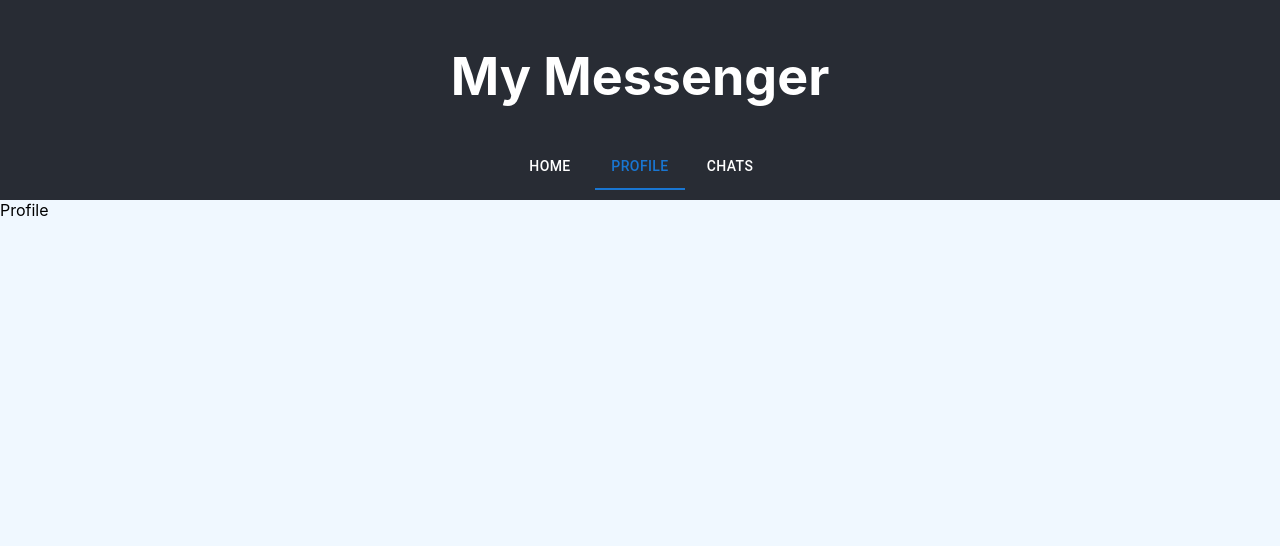
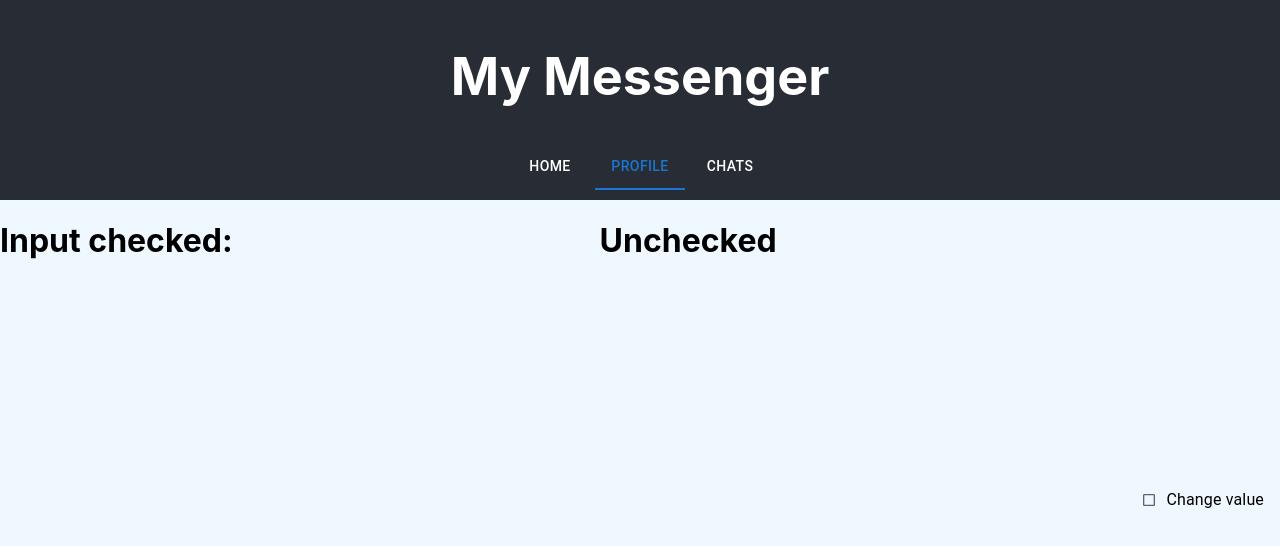
Before and after one commit to AstyCX/react-gb, a React (Create React App) app: page /profile in a window 1280 px wide. Shown: the top 546 px of the page. Built offline with nearby package versions, Linux system fonts and the light colour scheme.

Commit message:
Redux profile checkbox

```diff
--- a/package.json
+++ b/package.json
@@ -12,8 +12,10 @@
     "@testing-library/user-event": "^13.5.0",
     "react": "^17.0.2",
     "react-dom": "^17.0.2",
+    "react-redux": "^8.0.1",
     "react-router-dom": "^6.3.0",
     "react-scripts": "5.0.0",
+    "redux": "^4.2.0",
     "web-vitals": "^2.1.4"
   },
   "scripts": {
--- a/src/components/AddChat.js
+++ b/src/components/AddChat.js
@@ -15,7 +15,8 @@ const AddChat = ({chats, setChats}) => {
             h[+(Object.keys(chats).slice(-1)[0])+1] = {
                 title: value,
                 icon: <Person />,
-                messages: []
+                messages: [],
+                changed: false
             }
             return h
         })
--- a/src/index.js
+++ b/src/index.js
@@ -5,6 +5,8 @@ import App from './App';
 import reportWebVitals from './reportWebVitals';
 import {createTheme} from "@mui/material";
 import {ThemeProvider} from "@mui/material";
+import {Provider} from "react-redux";
+import store from "./store";
 
 const theme = createTheme({
     palette: {
@@ -23,9 +25,11 @@ const theme = createTheme({
 
 ReactDOM.render(
   <React.StrictMode>
-    <ThemeProvider theme={theme}>
-        <App />
-    </ThemeProvider>
+    <Provider store={store}>
+        <ThemeProvider theme={theme}>
+            <App />
+        </ThemeProvider>
+    </Provider>
   </React.StrictMode>,
   document.getElementById('root')
 );
--- a/src/pages/Profile.js
+++ b/src/pages/Profile.js
@@ -1,5 +1,24 @@
+import {useDispatch, useSelector} from "react-redux";
+import {changeVisible} from "../store/profile/actions";
+import {Checkbox, FormControlLabel} from "@mui/material";
+import {useCallback} from "react";
+
 const Profile = () => {
-    return <div>Profile</div>
+    const {checked} = useSelector(store=>store);
+    const dispatch = useDispatch();
+
+    const handleChange = useCallback(() => {
+        dispatch(changeVisible);
+    }, [dispatch]);
+
+    return <>
+        <h1>Input checked: </h1>
+        {checked && <h1>Checked</h1>}
+        {!checked && <h1>Unchecked</h1>}
+        <FormControlLabel
+            control={<Checkbox onChange={handleChange} size={'big'} />}
+            label="Change value" />
+    </>
 }
 
 export default Profile;
--- /dev/null
+++ b/src/store/index.js
@@ -0,0 +1,6 @@
+import {createStore} from 'redux';
+import profileReducer from "./profile/reducer";
+
+const store = createStore(profileReducer, window.__REDUX_DEVTOOLS_EXTENSION__ && window.__REDUX_DEVTOOLS_EXTENSION__());
+
+export default store;
--- /dev/null
+++ b/src/store/profile/actions.js
@@ -0,0 +1,4 @@
+export const TOGGLE_ACTIONS = 'TOGGLE_ACTIONS';
+export const changeVisible = {
+    type: TOGGLE_ACTIONS
+}
--- /dev/null
+++ b/src/store/profile/reducer.js
@@ -0,0 +1,20 @@
+import {TOGGLE_ACTIONS} from "./actions";
+
+
+const initialState = {
+    checked: false
+}
+
+const profileReducer = (state = initialState, action) => {
+    switch (action.type) {
+        case TOGGLE_ACTIONS:
+            return {
+                ...state,
+                checked: !state.checked
+            };
+        default:
+            return state;
+    }
+}
+
+export default profileReducer;
```
Also changed, not shown: src/components/ChatList.js (+5 -2 lines), src/pages/Chats.js (line endings or trailing spaces), 1 other file (tests, documents, lock files or other folders).
